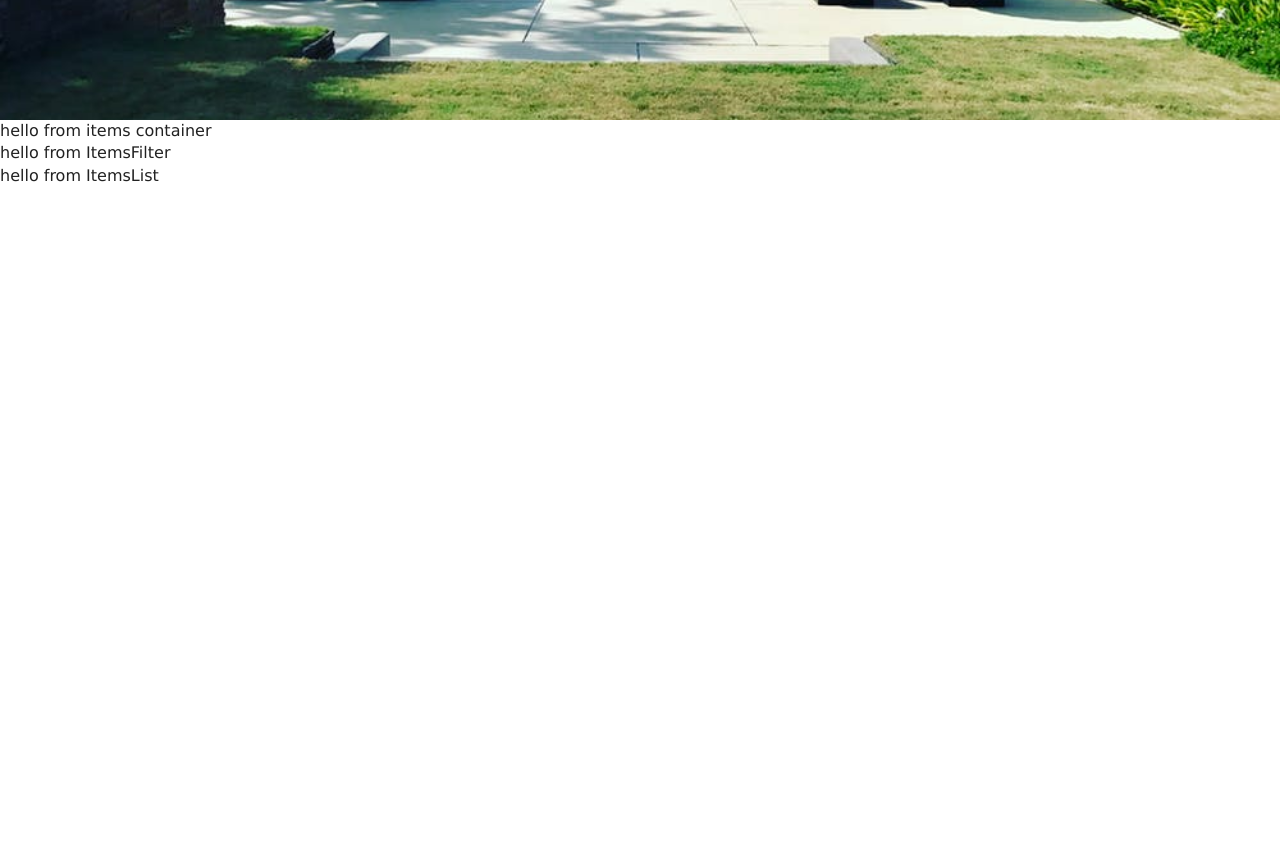
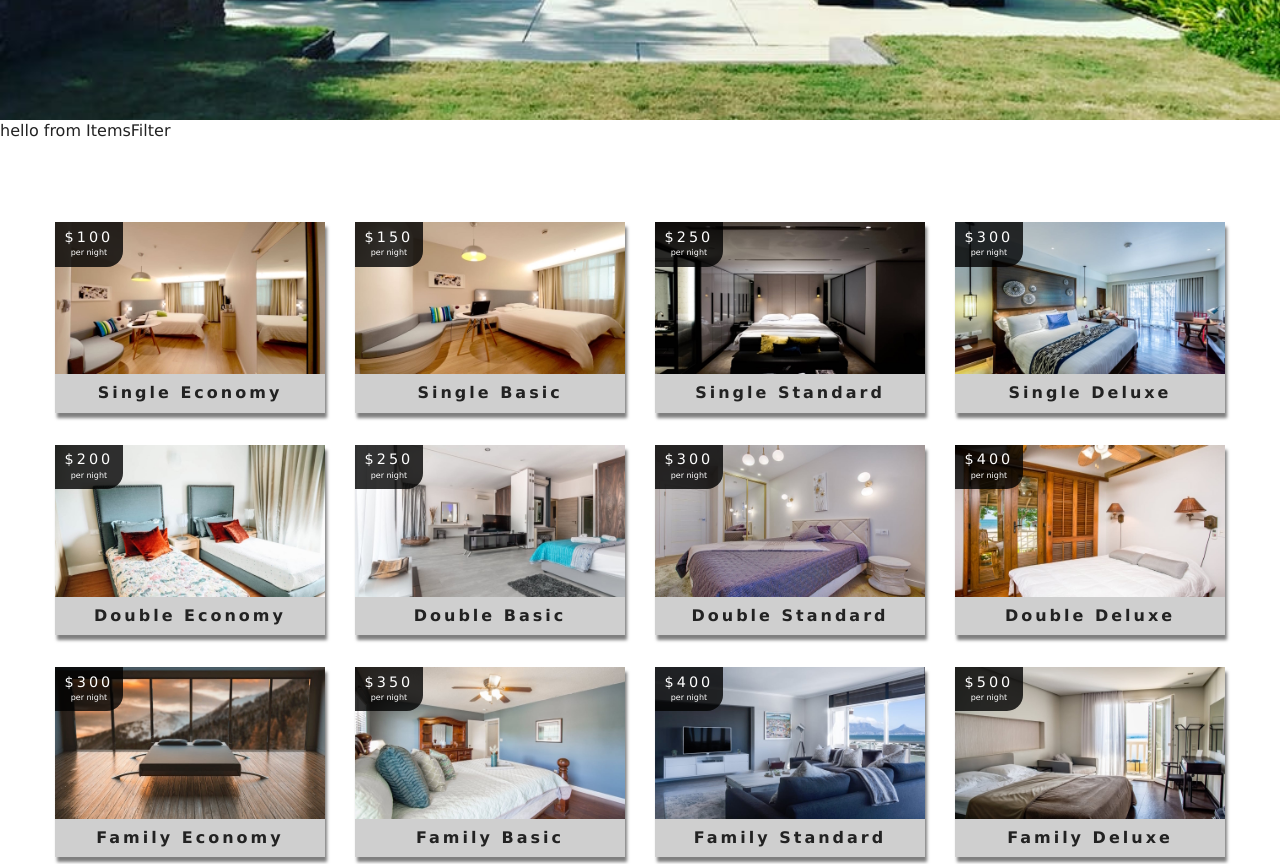
Before and after one commit to almack131216/react-api-beach-resort-tutorial, a React (Create React App) app: page /items in a window 1280 px wide. Shown: the part 680-1544 px from the top of the page. Before the commit the page ends 867 px from the top, so only its background shows below. Built offline with nearby package versions, Linux system fonts and the light colour scheme.

Commit message:
09 | itemsList | Higher order component

```diff
--- a/src/Context.js
+++ b/src/Context.js
@@ -50,4 +50,14 @@ export default class ItemProvider extends Component {
 
 const ItemConsumer = ItemContext.Consumer;
 
+export function withItemConsumer(Component) {
+  return function ConsumerWrapper(props) {
+    return (
+      <ItemConsumer>
+        {value => <Component {...props} context={value} />}
+      </ItemConsumer>
+    );
+  };
+}
+
 export { ItemProvider, ItemConsumer, ItemContext };
--- /dev/null
+++ b/src/components/ItemsList.js
@@ -0,0 +1,21 @@
+import React from "react";
+import Item from "./Item";
+
+export default function ItemsList({ items }) {
+  if (items.length === 0) {
+    return (
+      <div className="empty-search">
+        <h3>Unfortunately, no items matched your search parameters</h3>
+      </div>
+    );
+  }
+  return (
+    <section className="roomslist">
+      <div className="roomslist-center">
+        {items.map(item => {
+          return <Item key={item.id} item={item} />;
+        })}
+      </div>
+    </section>
+  );
+}
--- a/src/containers/ItemsContainer.js
+++ b/src/containers/ItemsContainer.js
@@ -1,27 +1,48 @@
 import React from "react";
 import ItemsFilter from "./ItemsFilter";
-import ItemsList from "./ItemsList";
-import { ItemConsumer } from "../Context";
+import ItemsList from "../components/ItemsList";
+import { withItemConsumer } from "../Context";
 import Loading from "../components/Loading";
 
-export default function ItemsContainer() {
+function ItemContainer({ context }) {
+  const { loading, sortedItems, items } = context;
+  if (loading) {
+    return <Loading />;
+  }
   return (
-    <ItemConsumer>
-      {value => {
-        console.log("[ItemsContainer] value...", value);
-        const { loading, sortedItems, items } = value;
-
-        if (loading) {
-          return <Loading />;
-        }
-        return (
-          <div>
-            hello from items container
-            <ItemsFilter items={items} />
-            <ItemsList items={sortedItems} />
-          </div>
-        );
-      }}
-    </ItemConsumer>
+    <>
+      <ItemsFilter items={items} />
+      <ItemsList items={sortedItems} />
+    </>
   );
 }
+
+export default withItemConsumer(ItemContainer);
+
+// import React from "react";
+// import ItemsFilter from "./ItemsFilter";
+// import ItemsList from "./ItemsList";
+// import { ItemConsumer } from "../Context";
+// import Loading from "../components/Loading";
+
+// export default function ItemsContainer() {
+//   return (
+//     <ItemConsumer>
+//       {value => {
+//         console.log("[ItemsContainer] value...", value);
+//         const { loading, sortedItems, items } = value;
+
+//         if (loading) {
+//           return <Loading />;
+//         }
+//         return (
+//           <div>
+//             hello from items container
+//             <ItemsFilter items={items} />
+//             <ItemsList items={sortedItems} />
+//           </div>
+//         );
+//       }}
+//     </ItemConsumer>
+//   );
+// }
--- a/src/containers/ItemsList.js
+++ /dev/null
@@ -1,5 +0,0 @@
-import React from "react";
-
-export default function ItemsList() {
-  return <div>hello from ItemsList</div>;
-}
```
